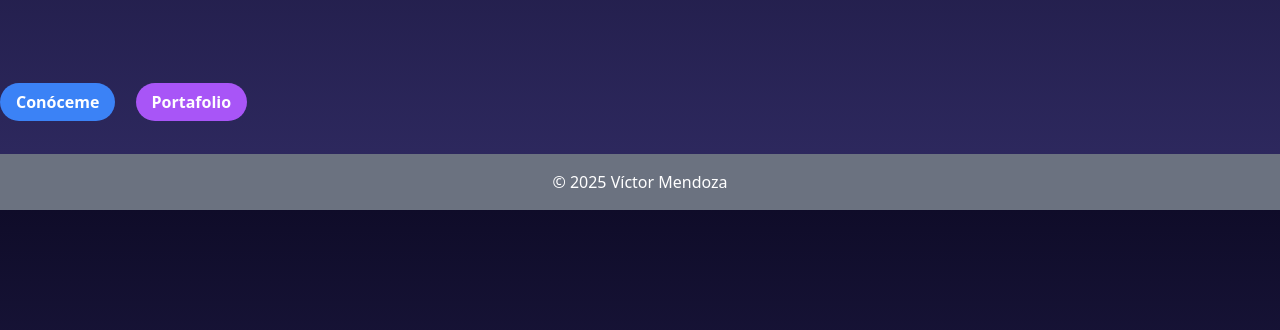
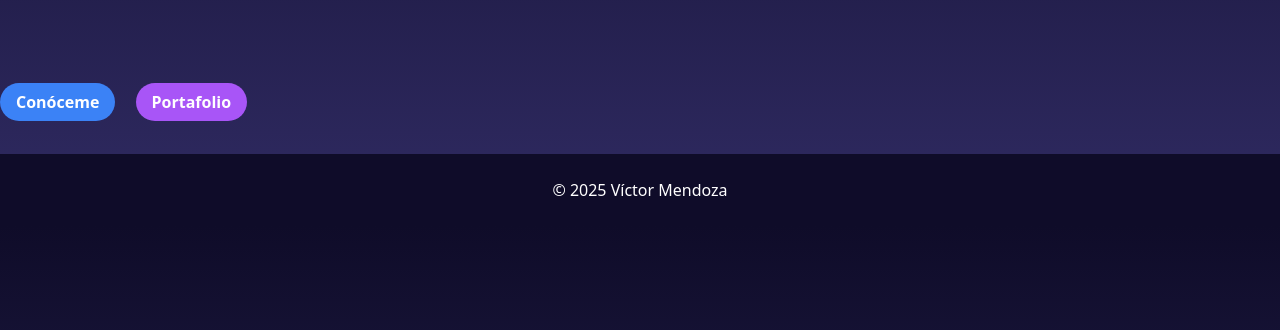
Before and after one commit to mendoza2004victor/Portafolio, a plain HTML site: page index.html in a window 1280 px wide. Shown: the part 386-716 px from the top of the page. Drawn offline with nearby package versions, Linux system fonts and the light colour scheme.

Commit message:
colocacion de un fondo oscuro al footer

```diff
--- a/index.html
+++ b/index.html
@@ -20,7 +20,7 @@
   <a href="portfolio.html" class="bg-purple-500 hover:bg-purple-600 text-white font-semibold py-2 px-4 rounded-full transition">Portafolio</a>
 </div>
 
-  <footer class="bg-gray-500 text-center p-4 mt-10">
+  <footer class="bg-[#0f0c29] text-center p-6 mt-10 text-white">
     © 2025 Víctor Mendoza
   </footer>
 </body>
```
